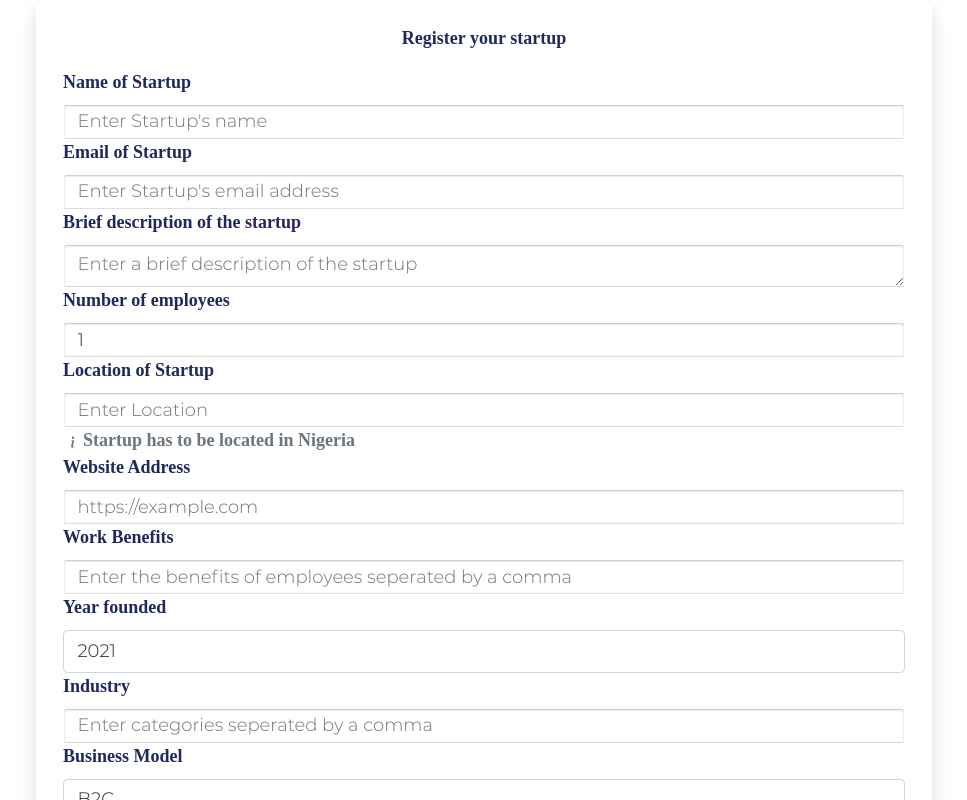
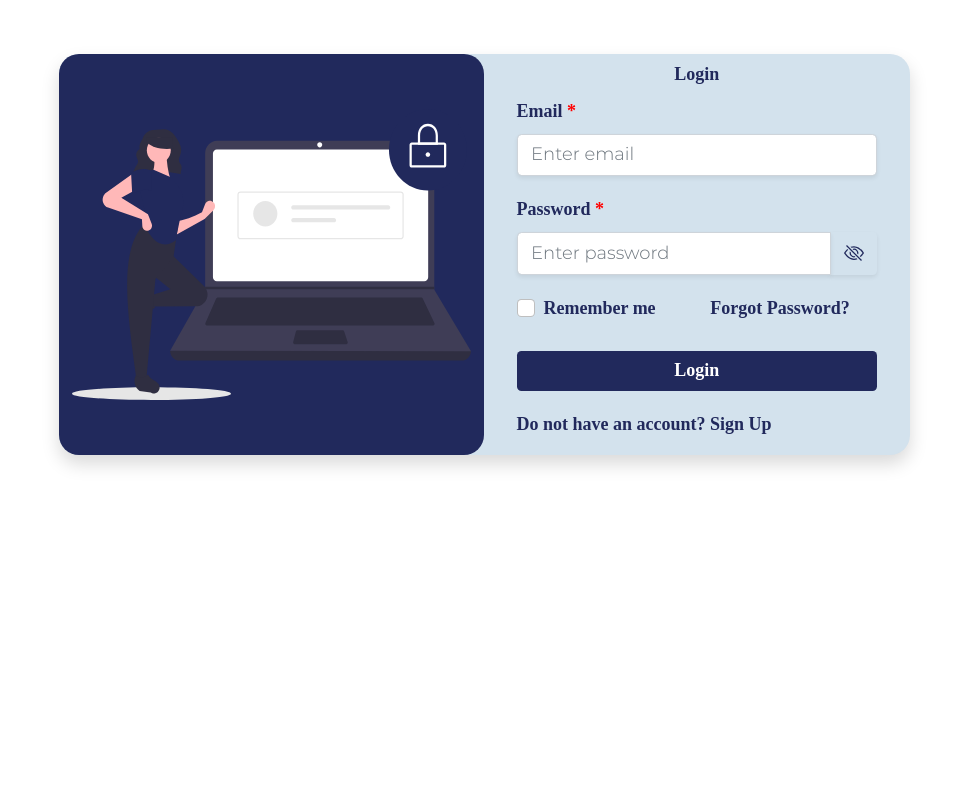
Before and after one commit to Startvest/dashboard, a React (Create React App) app: page / in a window 1280 px wide. Shown: the whole page, without its empty margins (156-1123 px from the left). Built offline with nearby package versions, Linux system fonts and the light colour scheme; a web font is replaced by a local one.

Commit message:
login and signup connected successfully

```diff
--- a/src/App.js
+++ b/src/App.js
@@ -1,5 +1,3 @@
-import { Dashboard } from './components/DashBoard';
-import { InvestorDashboard } from './components/Investors/Dashboard'
 import { Route, Redirect } from 'react-router-dom';
 import { IonReactHashRouter } from '@ionic/react-router'
 import 'bootstrap/dist/css/bootstrap.min.css';
--- a/src/login/login.jsx
+++ b/src/login/login.js
@@ -1,4 +1,5 @@
-import {React, useEffect, useState} from 'react';
+import React from 'react';
+import {useState} from 'react';
 import '../styles/login.css';
 // import PropTypes from 'prop-types';
 import { IonPage} from '@ionic/react';
@@ -21,14 +22,16 @@ import SyncLoader from "react-spinners/SyncLoader";
 import LoginImg from '../assets/images/login.svg';
 import SignUp from '../assets/images/sign_in.svg';
 
-
 // Import Notifications
 import Notifyer from '../components/notification';
 
-function Signup(setScreen){
+import { Dashboard } from '../components/DashBoard';
+import { InvestorDashboard } from '../components/Investors/Dashboard'
+
+function Signup({setScreen}){
      const[loading, setloading] = useState(false);
      const[value, setvalue] = useState({
-          name: '',
+          username: '',
           email: '',
           password: '',
           check: false,
@@ -96,7 +99,7 @@ function Signup(setScreen){
                                         <Row>
                                              <Form.Group as={ Col } controlId="SignUsername">
                                                   <Form.Label  > {(value.check1)? 'Investor name' : 'Startup name'} <span className='required'>*</span></Form.Label>
-                                                  <Form.Control name='username' onChange={ handleChange } value={ value.name } className='shadow-sm textbox' type="text" placeholder={(value.check1)? 'Enter investor\'s name' : 'Enter Business name'} required/>
+                                                  <Form.Control name='username' onChange={ handleChange } value={ value.username } className='shadow-sm textbox' type="text" placeholder={(value.check1)? 'Enter investor\'s name' : 'Enter Business name'} required/>
                                              </Form.Group>
                                         </Row>
 
@@ -113,8 +116,8 @@ function Signup(setScreen){
                                              <Form.Group as={ Col } controlId="signPassword">
                                                   <Form.Label  > Password <span className='required'>*</span></Form.Label>
                                                   <InputGroup>
-                                                       <Form.Control name='password' onChange={() => setShowPass(!showPass) } value={ value.password } className='shadow-sm textbox'  type={(showPass) ? 'text' : 'password'} placeholder="Enter password" required/>
-                                                       <InputGroup.Text className='pass-eye shadow-sm' onClick={handlePassChange}> {(showPass) ? <Eye color={'#21295C'} height={20} width={20}/> : <EyeSlash color={'#21295C'} height={20} width={20}/>} </InputGroup.Text>
+                                                       <Form.Control name='password' onChange={handleChange} value={ value.password } className='shadow-sm textbox'  type={(showPass) ? 'text' : 'password'} placeholder="Enter password" required/>
+                                                       <InputGroup.Text className='pass-eye shadow-sm' onClick={handlePassChange }> {(showPass) ? <Eye color={'#21295C'} height={20} width={20}/> : <EyeSlash color={'#21295C'} height={20} width={20}/>} </InputGroup.Text>
                                                   </InputGroup>
                                                   <Form.Text id="passwordHelpBlock" muted>
                                                   Your password must be 8-20 characters long, contain letters and numbers, and
@@ -144,7 +147,7 @@ function Signup(setScreen){
      )
 }
 
-function Login(setScreen, setVal){
+function Login({setScreen, setVal}){
      const[loading, setloading] = useState(false);
 
      const[value, setvalue] = useState({
@@ -171,7 +174,7 @@ function Login(setScreen, setVal){
 
      // Logic for external api call, use external functions, do not call them directly
      const submit = (e) => {
-          setScreen('sForm');
+          setScreen('iDash');
           setVal(value);
      }
      return (
@@ -229,17 +232,12 @@ function Login(setScreen, setVal){
      )
 }
 
-export default function Main(){
-     useEffect(()=> {
-          document.title = 'Get started at StartVest'
-          window.scrollTo(0, 0);
-
-          // Check if the user is logged in
-
-     },[]);
-     const [error, setError] = useState(false);
-
-     const [screen, setScreen] = useState('sForm');
+class main extends React.Component {
+     constructor (props) {
+          super(props);
+          this.state = ({
+               error: false,
+               screen: 'login',
                // screen props are ;
                // login,
                // signup,
@@ -248,30 +246,50 @@ export default function Main(){
                // sForm,
                // iForm
 
-     const [val, setVal] = useState([]);
+               val: [],
 
                // Notification object
-      const [notify, setNotify] = useState({
+               notify:{
                     err: false,
-          message: '',
+                    msg: '',
                     type: 'success',
-          multiple: false
-     })
+                    multiple: false,
+               }
+          });
+     }
+     componentDidMount(){
+          document.title = 'Get started at StartVest'
+          window.scrollTo(0, 0);
+     }
 
-     function view(){
-          switch (screen) {
+     view(){
+          switch (this.state.screen) {
                default: return <Container className="box_design shadow-sm"><Spinner className="load" animation='border' color='#21295C' /></Container>;
-               case 'login': return Login((s) => setScreen(s), (val) => setVal(val));
-               case 'signup': return Signup((s) => setScreen(s));
-               case 'verify': return <VerifyEmail email={'val.email'} setScreen={(s) => setScreen(s)} close={() => setScreen('signup')}/>;
-               case 'sForm': return <StartForm email={val.email} setScreen={(s) => setScreen(s)}/>;
-               case 'iForm': return <InvestorForm  email={val.email} setScreen={(s) => setScreen(s)}/>;
+               case 'login': return <Login setScreen ={(s) => this.setState({screen: s})} setVal={(val) => this.setState({val})}/>;
+               case 'signup': return <Signup setScreen={(s) => this.setState({screen: s})}/>;
+               case 'verify': return <VerifyEmail email={'val.email'} setScreen={(s) => this.setState({screen: s})} close={() => this.setState({screen: 'signup'})}/>;
+               case 'sForm': return <StartForm email={this.state.val.email} setScreen={(s) => this.setState({screen: s})}/>;
+               case 'iForm': return <InvestorForm  email={this.state.val.email} setScreen={(s) => this.setState({screen: s})}/>;
+               case 'sDash': return <Dashboard/>
+               case 'iDash': return <InvestorDashboard/>
           }
      }
+
+     render(){
      return (
           <IonPage>
-                {(notify.err) ? <Notifyer className='notifyer' message={notify.message} type={notify.type} multiple={notify.multiple} onDismissed={() => setNotify({err: false})} /> : null}
-               {view()}
+                {(this.state.notify.err) ? <Notifyer className='notifyer' message={this.state.notify.message} type={this.state.notify.type} multiple={this.state.notify.multiple}
+                onDismissed={() => this.setState(prevState => ({
+               notify: {
+                    ...prevState.notify,
+                    err: false
+               }
+               }))} />
+               : null}
+               {this.view()}
           </IonPage>
      )
      }
+}
+
+export default main;
--- a/src/login/verifyEmail.jsx
+++ b/src/login/verifyEmail.jsx
@@ -58,7 +58,7 @@ function VerifyEmail({email, setScreen, close}){
                // As a different function on its own, so resend can use it
                console.log(codes['1']  + codes['2'] + codes['3'] + codes['4']);
                setNotify({err:true, message:'Email verified successfully', type:'success'})
-               // setScreen('sForm');
+               setScreen('sDash');
            }
      }
 
```
Lines whose indentation alone changed are shown as unchanged.
